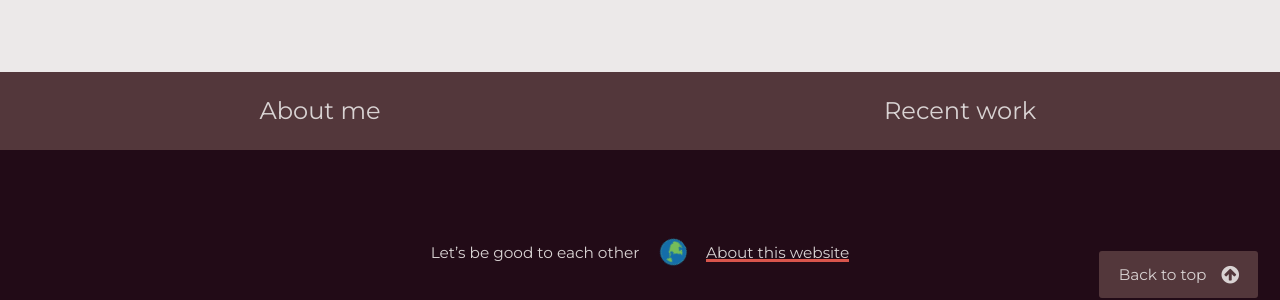
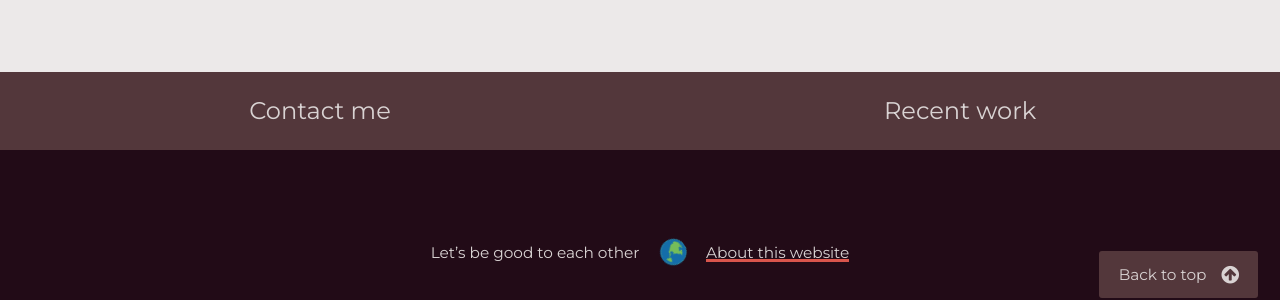
Before and after one commit to edelstone/my-website, a Jekyll site: the page built from about.html, in a window 1280 px wide. Shown: the part 1541-1841 px from the top of the page. Built offline with Jekyll 4.4.1, drawn with Linux system fonts in a browser that asks for light colours; nearby versions of some CDN libraries; comment, search, counter and statistics services are not loaded.

Commit message:
makes button choices at the footer more logical on About and Portfolio pages

```diff
--- a/about.html
+++ b/about.html
@@ -4,8 +4,8 @@ title: About Me
 header: About Me
 portfolio-title: None
 portfolio-header: hide-and-dont-read
-button-prev-text: About me
-button-prev-link: /about
+button-prev-text: Contact me
+button-prev-link: /contact
 button-next-text: Recent work
 button-next-link: /portfolio
 ---
--- a/portfolio/index.html
+++ b/portfolio/index.html
@@ -6,8 +6,8 @@ portfolio-title: None
 portfolio-header: hide-and-dont-read
 button-prev-text: About me
 button-prev-link: /about
-button-next-text: Recent work
-button-next-link: /portfolio
+button-next-text: Contact me
+button-next-link: /contact
 ---
 
 <div class="main-area-content constrain">
```
